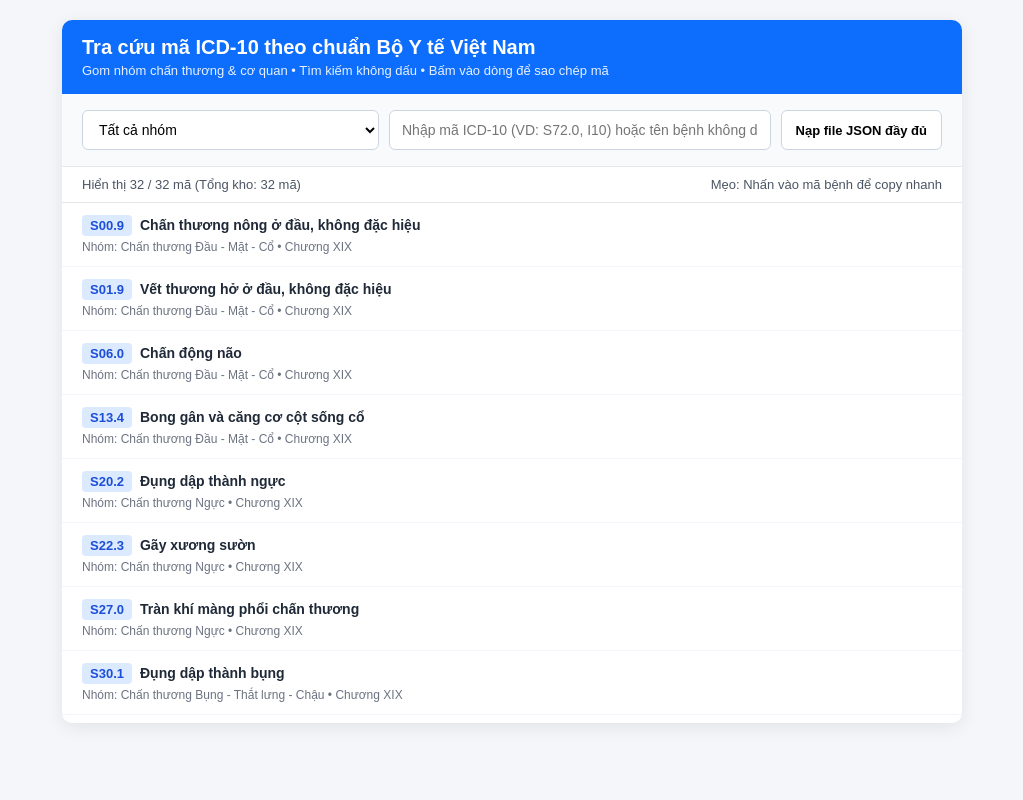
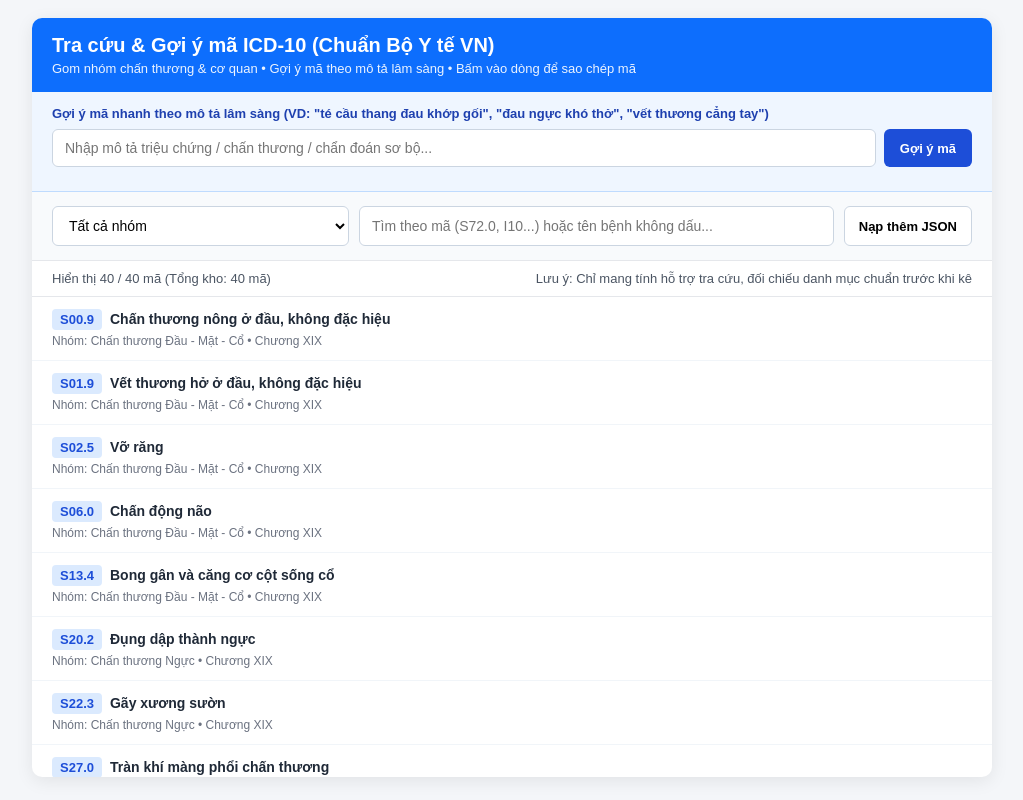
Before and after one commit to hoangminh852001-max/tra-cuu-icd10, a plain HTML site: page index.html in a window 1280 px wide. Shown: the whole page, without its empty margins (128-1151 px from the left). Drawn offline with Linux system fonts and the light colour scheme.

Commit message:
Update index.html

```diff
--- a/index.html
+++ b/index.html
@@ -3,23 +3,32 @@
 <head>
   <meta charset="UTF-8" />
   <meta name="viewport" content="width=device-width, initial-scale=1.0" />
-  <title>Tra cứu mã ICD-10 (Chuẩn Bộ Y tế VN)</title>
+  <title>Tra cứu & Gợi ý ICD-10 (Chuẩn Bộ Y tế VN)</title>
   <style>
     * { box-sizing: border-box; font-family: Arial, sans-serif; }
-    body { margin: 0; background: #f4f6f9; color: #1f2937; padding: 20px; }
-    .container { max-width: 900px; margin: 0 auto; background: #fff; border-radius: 10px; box-shadow: 0 4px 18px rgba(0,0,0,0.08); overflow: hidden; }
+    body { margin: 0; background: #f4f6f9; color: #1f2937; padding: 18px; }
+    .container { max-width: 960px; margin: 0 auto; background: #fff; border-radius: 10px; box-shadow: 0 4px 18px rgba(0,0,0,0.08); overflow: hidden; }
     .header { background: #0d6efd; color: #fff; padding: 16px 20px; }
     .header h1 { margin: 0; font-size: 20px; }
-    .header p { margin: 4px 0 0; font-size: 13px; opacity: 0.9; }
-    .toolbar { display: flex; flex-wrap: wrap; gap: 10px; padding: 16px 20px; background: #f8fafc; border-bottom: 1px solid #e5e7eb; }
+    .header p { margin: 4px 0 0; font-size: 13px; opacity: 0.92; }
+    .ai-box { padding: 14px 20px; background: #eff6ff; border-bottom: 1px solid #bfdbfe; }
+    .ai-title { font-size: 13px; font-weight: bold; color: #1e40af; margin-bottom: 8px; }
+    .ai-row { display: flex; gap: 8px; flex-wrap: wrap; }
+    .ai-input { flex: 1; min-width: 240px; padding: 9px 12px; border: 1px solid #93c5fd; border-radius: 6px; font-size: 14px; background: #fff; }
+    .btn-ai { padding: 9px 16px; border: none; border-radius: 6px; background: #1d4ed8; color: #fff; font-weight: bold; font-size: 13px; cursor: pointer; }
+    .btn-ai:hover { background: #1e40af; }
+    .ai-suggestions { margin-top: 10px; display: flex; flex-wrap: wrap; gap: 8px; }
+    .chip { background: #fff; border: 1px solid #93c5fd; color: #1e3a8a; padding: 6px 10px; border-radius: 20px; font-size: 12px; cursor: pointer; }
+    .chip:hover { background: #dbeafe; }
+    .toolbar { display: flex; flex-wrap: wrap; gap: 10px; padding: 14px 20px; background: #f8fafc; border-bottom: 1px solid #e5e7eb; }
     select, input[type="text"] { padding: 10px 12px; border: 1px solid #cbd5e1; border-radius: 6px; font-size: 14px; }
     select { min-width: 240px; background: #fff; }
     input[type="text"] { flex: 1; min-width: 220px; }
     .btn { padding: 10px 14px; border: 1px solid #cbd5e1; border-radius: 6px; background: #fff; cursor: pointer; font-size: 13px; font-weight: 600; }
     .btn:hover { background: #f1f5f9; }
     .status-bar { display: flex; justify-content: space-between; align-items: center; padding: 10px 20px; font-size: 13px; color: #4b5563; border-bottom: 1px solid #e5e7eb; }
-    .list { max-height: 520px; overflow-y: auto; }
-    .item { padding: 12px 20px; border-bottom: 1px solid #f1f5f9; cursor: pointer; transition: background 0.12s; }
+    .list { max-height: 480px; overflow-y: auto; }
+    .item { padding: 12px 20px; border-bottom: 1px solid #f1f5f9; cursor: pointer; }
     .item:hover { background: #eff6ff; }
     .code { display: inline-block; background: #dbeafe; color: #1d4ed8; font-weight: bold; padding: 3px 8px; border-radius: 4px; margin-right: 8px; font-size: 13px; }
     .name { font-weight: 600; font-size: 14px; }
@@ -30,20 +39,29 @@
 <body>
   <div class="container">
     <div class="header">
-      <h1>Tra cứu mã ICD-10 theo chuẩn Bộ Y tế Việt Nam</h1>
-      <p>Gom nhóm chấn thương & cơ quan • Tìm kiếm không dấu • Bấm vào dòng để sao chép mã</p>
+      <h1>Tra cứu & Gợi ý mã ICD-10 (Chuẩn Bộ Y tế VN)</h1>
+      <p>Gom nhóm chấn thương & cơ quan • Gợi ý mã theo mô tả lâm sàng • Bấm vào dòng để sao chép mã</p>
+    </div>
+
+    <div class="ai-box">
+      <div class="ai-title">Gợi ý mã nhanh theo mô tả lâm sàng (VD: "té cầu thang đau khớp gối", "đau ngực khó thở", "vết thương cẳng tay")</div>
+      <div class="ai-row">
+        <input id="aiInput" class="ai-input" type="text" placeholder="Nhập mô tả triệu chứng / chấn thương / chẩn đoán sơ bộ..." />
+        <button id="aiBtn" class="btn-ai">Gợi ý mã</button>
+      </div>
+      <div id="aiChips" class="ai-suggestions"></div>
     </div>
 
     <div class="toolbar">
       <select id="groupSelect"></select>
-      <input id="searchInput" type="text" placeholder="Nhập mã ICD-10 (VD: S72.0, I10) hoặc tên bệnh không dấu..." />
-      <button class="btn" id="importBtn">Nạp file JSON đầy đủ</button>
+      <input id="searchInput" type="text" placeholder="Tìm theo mã (S72.0, I10...) hoặc tên bệnh không dấu..." />
+      <button class="btn" id="importBtn">Nạp thêm JSON</button>
       <input id="fileInput" type="file" accept=".json" style="display:none" />
     </div>
 
     <div class="status-bar">
       <span id="countLabel">Đang tải...</span>
-      <span>Mẹo: Nhấn vào mã bệnh để copy nhanh</span>
+      <span>Lưu ý: Chỉ mang tính hỗ trợ tra cứu, đối chiếu danh mục chuẩn trước khi kê</span>
     </div>
 
     <div class="list" id="resultList"></div>
@@ -70,38 +88,54 @@
     ];
 
     const SEED_DATA = [
-      { code: "S00.9", name: "Chấn thương nông ở đầu, không đặc hiệu", chapter: "Chương XIX" },
-      { code: "S01.9", name: "Vết thương hở ở đầu, không đặc hiệu", chapter: "Chương XIX" },
-      { code: "S06.0", name: "Chấn động não", chapter: "Chương XIX" },
-      { code: "S13.4", name: "Bong gân và căng cơ cột sống cổ", chapter: "Chương XIX" },
-      { code: "S20.2", name: "Đụng dập thành ngực", chapter: "Chương XIX" },
-      { code: "S22.3", name: "Gãy xương sườn", chapter: "Chương XIX" },
-      { code: "S27.0", name: "Tràn khí màng phổi chấn thương", chapter: "Chương XIX" },
-      { code: "S30.1", name: "Đụng dập thành bụng", chapter: "Chương XIX" },
-      { code: "S32.5", name: "Gãy xương mu", chapter: "Chương XIX" },
-      { code: "S42.0", name: "Gãy xương đòn", chapter: "Chương XIX" },
-      { code: "S43.0", name: "Trật khớp vai", chapter: "Chương XIX" },
-      { code: "S52.5", name: "Gãy đầu dưới xương quay", chapter: "Chương XIX" },
-      { code: "S61.0", name: "Vết thương hở ngón tay không tổn thương móng", chapter: "Chương XIX" },
-      { code: "S72.0", name: "Gãy cổ xương đùi", chapter: "Chương XIX" },
-      { code: "S82.6", name: "Gãy mắt cá ngoài", chapter: "Chương XIX" },
-      { code: "S83.6", name: "Bong gân và căng dây chằng khớp gối", chapter: "Chương XIX" },
-      { code: "S93.4", name: "Bong gân và căng dây chằng cổ chân", chapter: "Chương XIX" },
-      { code: "I10", name: "Bệnh tăng huyết áp vô căn (nguyên phát)", chapter: "Chương IX" },
-      { code: "I20.9", name: "Đau thắt ngực, không đặc hiệu", chapter: "Chương IX" },
-      { code: "I21.9", name: "Nhồi máu cơ tim cấp, không đặc hiệu", chapter: "Chương IX" },
-      { code: "I50.9", name: "Suy tim, không đặc hiệu", chapter: "Chương IX" },
-      { code: "I63.9", name: "Nhồi máu não, không đặc hiệu", chapter: "Chương IX" },
-      { code: "J00", name: "Viêm mũi họng cấp [cảm thường]", chapter: "Chương X" },
-      { code: "J06.9", name: "Nhiễm trùng đường hô hấp trên cấp, không đặc hiệu", chapter: "Chương X" },
-      { code: "J18.9", name: "Viêm phổi, không đặc hiệu", chapter: "Chương X" },
-      { code: "K21.9", name: "Bệnh trào ngược dạ dày - thực quản không có viêm thực quản", chapter: "Chương XI" },
-      { code: "K29.7", name: "Viêm dạ dày, không đặc hiệu", chapter: "Chương XI" },
-      { code: "K35.8", name: "Viêm ruột thừa cấp, khác và không đặc hiệu", chapter: "Chương XI" },
-      { code: "E11.9", name: "Bệnh đái tháo đường không phụ thuộc insulin không có biến chứng", chapter: "Chương IV" },
-      { code: "G43.9", name: "Đau nửa đầu (Migraine), không đặc hiệu", chapter: "Chương VI" },
-      { code: "M54.5", name: "Đau thắt lưng", chapter: "Chương XIII" },
-      { code: "N39.0", name: "Nhiễm trùng đường tiết niệu, không xác định vị trí", chapter: "Chương XIV" }
+      { code: "S00.9", name: "Chấn thương nông ở đầu, không đặc hiệu", chapter: "Chương XIX", tags: ["dau", "te", "va dap", "chan thuong"] },
+      { code: "S01.9", name: "Vết thương hở ở đầu, không đặc hiệu", chapter: "Chương XIX", tags: ["dau", "chay mau", "vet thuong"] },
+      { code: "S02.5", name: "Vỡ răng", chapter: "Chương XIX", tags: ["rang", "mieng", "gay", "vo"] },
+      { code: "S06.0", name: "Chấn động não", chapter: "Chương XIX", tags: ["dau", "choang", "non", "te", "nao"] },
+      { code: "S13.4", name: "Bong gân và căng cơ cột sống cổ", chapter: "Chương XIX", tags: ["co", "dau co", "bong gan"] },
+
+      { code: "S20.2", name: "Đụng dập thành ngực", chapter: "Chương XIX", tags: ["nguc", "dau nguc", "va dap"] },
+      { code: "S22.3", name: "Gãy xương sườn", chapter: "Chương XIX", tags: ["nguc", "suon", "dau nguc", "gay"] },
+      { code: "S27.0", name: "Tràn khí màng phổi chấn thương", chapter: "Chương XIX", tags: ["nguc", "kho tho", "phoi"] },
+
+      { code: "S30.1", name: "Đụng dập thành bụng", chapter: "Chương XIX", tags: ["bung", "dau bung", "va dap"] },
+      { code: "S32.5", name: "Gãy xương mu", chapter: "Chương XIX", tags: ["chau", "ha vi", "gay"] },
+      { code: "S33.5", name: "Bong gân và căng cơ cột sống thắt lưng", chapter: "Chương XIX", tags: ["that lung", "dau lung", "bong gan"] },
+
+      { code: "S42.0", name: "Gãy xương đòn", chapter: "Chương XIX", tags: ["vai", "xuong don", "gay", "chi tren"] },
+      { code: "S43.0", name: "Trật khớp vai", chapter: "Chương XIX", tags: ["vai", "trat khop", "dau vai", "chi tren"] },
+      { code: "S49.9", name: "Tổn thương không xác định ở vai và/hoặc cánh tay trên", chapter: "Chương XIX", tags: ["vai", "canh tay", "chi tren"] },
+      { code: "S52.5", name: "Gãy đầu dưới xương quay", chapter: "Chương XIX", tags: ["co tay", "cang tay", "gay", "chi tren"] },
+      { code: "S61.0", name: "Vết thương hở ngón tay không tổn thương móng", chapter: "Chương XIX", tags: ["ngon tay", "tay", "vet thuong", "chi tren"] },
+      { code: "S62.6", name: "Gãy xương đốt bàn ngón khác", chapter: "Chương XIX", tags: ["ngon tay", "ban tay", "gay", "chi tren"] },
+
+      { code: "S72.0", name: "Gãy cổ xương đùi", chapter: "Chương XIX", tags: ["dui", "hang", "gay", "te", "chi duoi"] },
+      { code: "S80.0", name: "Đụng dập đầu gối", chapter: "Chương XIX", tags: ["goi", "dau goi", "va dap", "chi duoi"] },
+      { code: "S82.6", name: "Gãy mắt cá ngoài", chapter: "Chương XIX", tags: ["co chan", "mat ca", "gay", "chi duoi"] },
+      { code: "S83.6", name: "Bong gân và căng dây chằng khớp gối", chapter: "Chương XIX", tags: ["goi", "khop goi", "bong gan", "chi duoi"] },
+      { code: "S93.4", name: "Bong gân và căng dây chằng cổ chân", chapter: "Chương XIX", tags: ["co chan", "bong gan", "chi duoi"] },
+
+      { code: "I10", name: "Bệnh tăng huyết áp vô căn (nguyên phát)", chapter: "Chương IX", tags: ["huyet ap", "tang huyet ap", "dau dau", "tim mach"] },
+      { code: "I20.9", name: "Đau thắt ngực, không đặc hiệu", chapter: "Chương IX", tags: ["dau nguc", "that nguc", "tim"] },
+      { code: "I21.9", name: "Nhồi máu cơ tim cấp, không đặc hiệu", chapter: "Chương IX", tags: ["dau nguc", "kho tho", "tim"] },
+      { code: "I50.9", name: "Suy tim, không đặc hiệu", chapter: "Chương IX", tags: ["kho tho", "phu", "tim"] },
+      { code: "I63.9", name: "Nhồi máu não, không đặc hiệu", chapter: "Chương IX", tags: ["yeu liet", "noi ngong", "nao", "dot quy"] },
+
+      { code: "J00", name: "Viêm mũi họng cấp [cảm thường]", chapter: "Chương X", tags: ["so mui", "ngat mui", "dau hong", "ho"] },
+      { code: "J06.9", name: "Nhiễm trùng đường hô hấp trên cấp, không đặc hiệu", chapter: "Chương X", tags: ["ho", "sot", "dau hong", "viem hong"] },
+      { code: "J18.9", name: "Viêm phổi, không đặc hiệu", chapter: "Chương X", tags: ["sot", "ho", "kho tho", "phoi"] },
+      { code: "J45.9", name: "Hen, không đặc hiệu", chapter: "Chương X", tags: ["kho khe", "kho tho", "hen suyen"] },
+
+      { code: "K21.9", name: "Bệnh trào ngược dạ dày - thực quản không có viêm thực quản", chapter: "Chương XI", tags: ["ot chua", "nong rat", "da day", "trao nguoc"] },
+      { code: "K29.7", name: "Viêm dạ dày, không đặc hiệu", chapter: "Chương XI", tags: ["dau thuong vi", "dau da day", "buon non"] },
+      { code: "K35.8", name: "Viêm ruột thừa cấp, khác và không đặc hiệu", chapter: "Chương XI", tags: ["dau bung", "hoc chau phai", "sot", "ruot thua"] },
+
+      { code: "A09.9", name: "Viêm dạ dày và ruột nhiễm trùng và không đặc hiệu khác", chapter: "Chương I", tags: ["tieu chay", "di ngoai", "dau bung"] },
+      { code: "A91", name: "Sốt xuất huyết do virus Dengue", chapter: "Chương I", tags: ["sot cao", "xuat huyet", "dau nhuc"] },
+      { code: "E11.9", name: "Bệnh đái tháo đường không phụ thuộc insulin không có biến chứng", chapter: "Chương IV", tags: ["tieu duong", "duong huyet", "noi tiet"] },
+      { code: "G43.9", name: "Đau nửa đầu (Migraine), không đặc hiệu", chapter: "Chương VI", tags: ["dau nua dau", "dau dau", "buon non"] },
+      { code: "M54.5", name: "Đau thắt lưng", chapter: "Chương XIII", tags: ["dau lung", "that lung", "cot song"] },
+      { code: "N39.0", name: "Nhiễm trùng đường tiết niệu, không xác định vị trí", chapter: "Chương XIV", tags: ["tieu buot", "tieu rat", "tieu nhieu"] }
     ];
 
     function removeTone(str = "") {
@@ -111,11 +145,11 @@
     function detectGroup(item) {
       const code = (item.code || "").toUpperCase();
       const name = removeTone(item.name || "");
-      if (/^S0[0-9]|^S1[0-9]/.test(code) || (/dau|mat|co|song co/.test(name) && /chan thuong|gay|vet thuong|bong gan|trat/.test(name))) return "TRAUMA_HEAD_NECK";
-      if (/^S2[0-9]/.test(code) || (/nguc|xuong suon|mang phoi/.test(name) && /chan thuong|gay|vet thuong|tran khi|tran mau/.test(name))) return "TRAUMA_THORAX";
-      if (/^S3[0-9]/.test(code) || (/bung|that lung|chau|gan|lach|than/.test(name) && /chan thuong|gay|vet thuong|vo/.test(name))) return "TRAUMA_ABDOMEN";
-      if (/^S4[0-9]|^S5[0-9]|^S6[0-9]/.test(code) || (/vai|canh tay|khuyu|cang tay|co tay|ban tay|ngon tay|xuong don/.test(name) && /chan thuong|gay|vet thuong|bong gan|trat/.test(name))) return "TRAUMA_UPPER_LIMB";
-      if (/^S7[0-9]|^S8[0-9]|^S9[0-9]/.test(code) || (/dui|goi|cang chan|co chan|ban chan|ngon chan|mat ca|got/.test(name) && /chan thuong|gay|vet thuong|bong gan|trat/.test(name))) return "TRAUMA_LOWER_LIMB";
+      if (/^S0[0-9]|^S1[0-9]/.test(code)) return "TRAUMA_HEAD_NECK";
+      if (/^S2[0-9]/.test(code)) return "TRAUMA_THORAX";
+      if (/^S3[0-9]/.test(code)) return "TRAUMA_ABDOMEN";
+      if (/^S4[0-9]|^S5[0-9]|^S6[0-9]/.test(code)) return "TRAUMA_UPPER_LIMB";
+      if (/^S7[0-9]|^S8[0-9]|^S9[0-9]/.test(code)) return "TRAUMA_LOWER_LIMB";
       if (/^I[0-9]{2}/.test(code)) return "CARDIO";
       if (/^J[0-9]{2}/.test(code)) return "RESP";
       if (/^K[0-9]{2}/.test(code)) return "DIGEST";
@@ -124,6 +158,7 @@
       if (/^G[0-9]{2}/.test(code)) return "NEURO";
       if (/^M[0-9]{2}/.test(code)) return "MUSCULO";
       if (/^N[0-9]{2}/.test(code)) return "GENITO";
+      if (name.includes("nguc")) return "TRAUMA_THORAX";
       return "OTHER";
     }
 
@@ -132,17 +167,20 @@
         code: String(x.code || "").trim(),
         name: String(x.name || "").trim(),
         chapter: String(x.chapter || "").trim(),
+        tags: Array.isArray(x.tags) ? x.tags : [],
         group: x.group || detectGroup(x)
       }));
     }
 
-    let db = enrich(JSON.parse(localStorage.getItem("icd10_web_db") || "null") || SEED_DATA);
+    let db = enrich(JSON.parse(localStorage.getItem("icd10_web_db_v2") || "null") || SEED_DATA);
 
     const groupSelect = document.getElementById("groupSelect");
     const searchInput = document.getElementById("searchInput");
     const resultList = document.getElementById("resultList");
     const countLabel = document.getElementById("countLabel");
     const toast = document.getElementById("toast");
+    const aiInput = document.getElementById("aiInput");
+    const aiChips = document.getElementById("aiChips");
 
     groupSelect.innerHTML = GROUPS.map(g => `<option value="${g.id}">${g.label}</option>`).join("");
 
@@ -152,14 +190,19 @@
       setTimeout(() => { toast.style.display = "none"; }, 1800);
     }
 
-    function render() {
-      const gId = groupSelect.value;
-      const kw = removeTone(searchInput.value.trim());
-      const rows = db.filter(item => {
+    function copyCode(code, name) {
+      navigator.clipboard?.writeText(code);
+      showToast(`Đã sao chép mã: ${code} (${name})`);
+    }
+
+    function render(customList = null) {
+      const rows = customList || db.filter(item => {
+        const gId = groupSelect.value;
+        const kw = removeTone(searchInput.value.trim());
         const okGroup = gId === "ALL" || item.group === gId;
         if (!okGroup) return false;
         if (!kw) return true;
-        return removeTone(item.code).includes(kw) || removeTone(item.name).includes(kw);
+        return removeTone(item.code).includes(kw) || removeTone(item.name).includes(kw) || item.tags.some(t => removeTone(t).includes(kw));
       });
 
       countLabel.textContent = `Hiển thị ${Math.min(rows.length, 100)} / ${rows.length} mã (Tổng kho: ${db.length} mã)`;
@@ -180,17 +223,46 @@
       }).join("");
 
       resultList.querySelectorAll(".item").forEach(el => {
-        el.addEventListener("click", () => {
-          const code = el.getAttribute("data-code");
-          const name = el.getAttribute("data-name");
-          navigator.clipboard?.writeText(code);
-          showToast(`Đã sao chép mã: ${code} (${name})`);
-        });
+        el.addEventListener("click", () => copyCode(el.getAttribute("data-code"), el.getAttribute("data-name")));
       });
     }
 
-    groupSelect.addEventListener("change", render);
-    searchInput.addEventListener("input", render);
+    function runAiSuggestion() {
+      const q = removeTone(aiInput.value.trim());
+      aiChips.innerHTML = "";
+      if (!q) {
+        render();
+        return;
+      }
+      const words = q.split(/\s+/).filter(Boolean);
+      const scored = db.map(item => {
+        const hay = removeTone(`${item.code} ${item.name} ${item.tags.join(" ")}`);
+        let score = 0;
+        words.forEach(w => { if (hay.includes(w)) score += 1; });
+        return { item, score };
+      }).filter(x => x.score > 0).sort((a, b) => b.score - a.score);
+
+      const top = scored.slice(0, 6).map(x => x.item);
+      if (!top.length) {
+        aiChips.innerHTML = `<span style="font-size:12px;color:#6b7280;">Chưa tìm thấy gợi ý khớp từ mô tả này. Thử từ khóa ngắn gọn hơn (VD: gối, vai, ngực, sốt, ho).</span>`;
+        return;
+      }
+
+      top.forEach(item => {
+        const chip = document.createElement("button");
+        chip.className = "chip";
+        chip.textContent = `${item.code} - ${item.name}`;
+        chip.addEventListener("click", () => copyCode(item.code, item.name));
+        aiChips.appendChild(chip);
+      });
+
+      render(scored.map(x => x.item));
+    }
+
+    document.getElementById("aiBtn").addEventListener("click", runAiSuggestion);
+    aiInput.addEventListener("keydown", e => { if (e.key === "Enter") runAiSuggestion(); });
+    groupSelect.addEventListener("change", () => render());
+    searchInput.addEventListener("input", () => render());
 
     document.getElementById("importBtn").addEventListener("click", () => document.getElementById("fileInput").click());
     document.getElementById("fileInput").addEventListener("change", e => {
@@ -204,10 +276,10 @@
             alert("File JSON cần là mảng [{code, name, chapter?}].");
             return;
           }
-          db = enrich(parsed);
-          localStorage.setItem("icd10_web_db", JSON.stringify(db));
+          db = enrich(db.concat(parsed));
+          localStorage.setItem("icd10_web_db_v2", JSON.stringify(db));
           render();
-          showToast(`Đã nạp ${db.length} mã ICD-10!`);
+          showToast(`Đã gộp thêm! Tổng hiện có: ${db.length} mã`);
         } catch (err) {
           alert("Lỗi đọc file JSON: " + err.message);
         }
```
